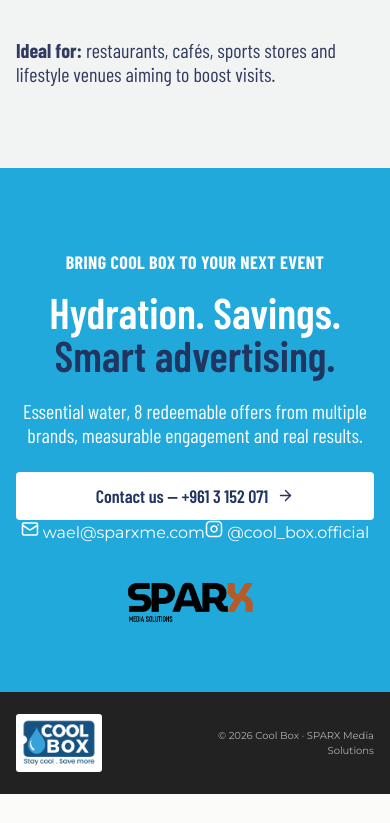
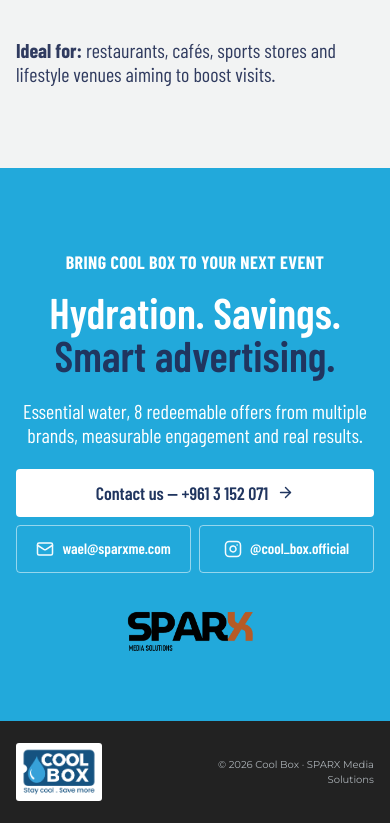
Before and after one commit to mo-seoudi/Cool-Box, a Next.js app: page / in a window 390 px wide. Shown: the part 6670-7493 px from the top of the page. Before the commit the page ends 7464 px from the top, so only its background shows below. Built offline with nearby package versions, Linux system fonts and the light colour scheme.

Commit message:
Polish contact details layout

```diff
--- a/app/visual-polish.css
+++ b/app/visual-polish.css
@@ -33,8 +33,15 @@
 .padelMoment figcaption span{font-family:'Barlow Condensed';font-size:14px;font-weight:700;letter-spacing:1px;color:#7cddff}
 .padelMoment figcaption strong{font-family:'Barlow Condensed';font-size:30px;line-height:1.05}
 
+/* Contact details: one restrained, professional action group. */
+.contactActions{display:flex;align-items:center;justify-content:center;flex-wrap:wrap;gap:10px 12px;margin:28px auto 0;max-width:820px}
+.contactActions .button.light{margin:0!important;min-height:48px}
+.contactLink{min-height:48px;display:inline-flex;align-items:center;gap:8px;padding:11px 15px;border:1px solid rgba(255,255,255,.52);border-radius:4px;color:#fff;font-family:'Barlow Condensed';font-size:17px;font-weight:600;line-height:1;transition:background .2s ease,border-color .2s ease,transform .2s ease}
+.contactLink svg{flex:none;opacity:.95}
+.contactLink:hover{background:rgba(255,255,255,.12);border-color:#fff;transform:translateY(-1px)}
+
 /* Bottom branding: keep SPARX as a quiet endorsement, then finish with a compact Cool Box footer. */
-.sparx{margin:38px auto 0!important;line-height:1!important;display:flex;justify-content:center;align-items:center}
+.sparx{margin:34px auto 0!important;line-height:1!important;display:flex;justify-content:center;align-items:center}
 .sparx img{display:block;width:180px!important;max-width:42vw;height:auto;object-fit:contain}
 footer{padding:26px 0!important}
 footer .shell{display:flex;align-items:center;justify-content:space-between;gap:28px}
@@ -51,6 +58,8 @@
  .couponOne{left:0!important;top:52px!important;width:66px!important}.couponTwo{right:0!important;top:25px!important;width:65px!important}.couponThree{left:3%!important;bottom:31px!important;width:60px!important}.couponFour{right:2%!important;bottom:70px!important;width:60px!important}
  .conceptGlow{width:220px;height:220px;top:42px}.conceptWater{width:280px;top:44px}.conceptIce{width:80px}.conceptCouponA{width:74px!important;right:-7px!important}.conceptCouponB{width:62px!important;left:-8px!important}.conceptCouponC{width:58px!important;right:-2px!important}
  .padelMoment{min-height:390px;margin-top:12px}.padelMoment figcaption{left:18px;right:18px;bottom:17px}.padelMoment figcaption strong{font-size:24px}
- .sparx{margin-top:30px!important}.sparx img{width:145px!important;max-width:48vw}
+ .contactActions{display:grid;grid-template-columns:1fr 1fr;gap:8px;margin-top:22px;width:100%}.contactActions .button.light{grid-column:1/-1;width:100%;justify-content:center}.contactLink{justify-content:center;min-width:0;padding:10px 9px;font-size:15px}.contactLink:last-child{overflow:hidden;text-overflow:ellipsis;white-space:nowrap}
+ .sparx{margin-top:28px!important}.sparx img{width:145px!important;max-width:48vw}
  footer{padding:22px 0!important}footer .shell{gap:16px}.footerLogo{width:86px!important}footer p{font-size:10px!important;max-width:190px}
 }
+@media(max-width:380px){.contactActions{grid-template-columns:1fr}.contactActions .button.light{grid-column:auto}.contactLink{font-size:15px}}
```
